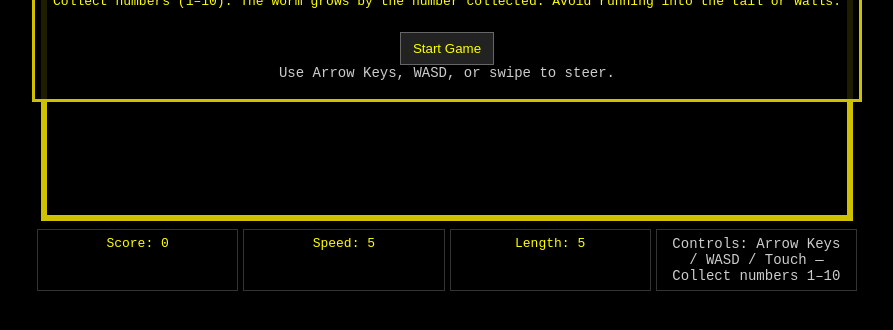
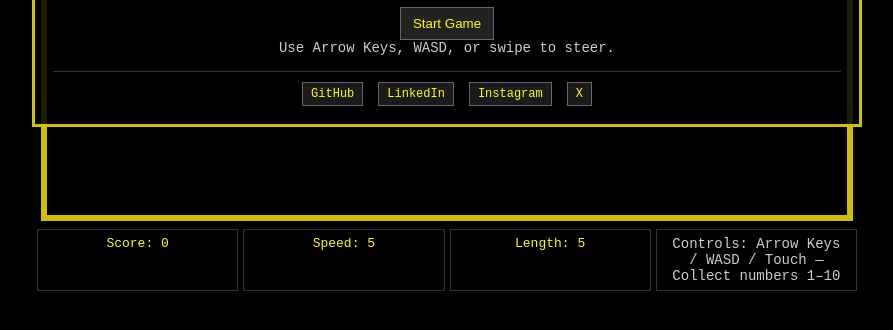
Before and after one commit to MitchyBAwesome/worm-game, a plain HTML site: page index.html in a window 1280 px wide. Shown: the part 390-720 px from the top of the page, without its empty margins (193-1086 px from the left). Drawn offline with Linux system fonts and the light colour scheme.

Commit message:
adding social links

```diff
--- a/index.html
+++ b/index.html
@@ -25,6 +25,13 @@
             <p>Collect numbers (1–10). The worm grows by the number collected. Avoid running into the tail or walls.</p>
             <button id="startBtn">Start Game</button>
             <div class="small">Use Arrow Keys, WASD, or swipe to steer.</div>
+
+            <div class="social-links">
+                <a href="https://github.com/MitchyBAwesome/worm-game" target="_blank" rel="noopener">GitHub</a>
+                <a href="https://www.linkedin.com/in/mitchellbeaumont/" target="_blank" rel="noopener">LinkedIn</a>
+                <a href="https://www.instagram.com/mitchymcmitchface/" target="_blank" rel="noopener">Instagram</a>
+                <a href="https://x.com/mitchybgood" target="_blank" rel="noopener">X</a>
+            </div>
         </div>
     </div>
 
--- a/styles.css
+++ b/styles.css
@@ -84,6 +84,32 @@ button:hover {
   color: #ccc;
 }
 
+.social-links {
+  margin-top: 15px;
+  padding-top: 10px;
+  border-top: 1px solid #333;
+  display: flex;
+  gap: 15px;
+  justify-content: center;
+  flex-wrap: wrap;
+}
+
+.social-links a {
+  color: #ff0;
+  text-decoration: none;
+  padding: 4px 8px;
+  border: 1px solid #666;
+  background: rgba(34, 34, 34, 0.8);
+  font-size: 12px;
+  transition: all 0.2s ease;
+}
+
+.social-links a:hover {
+  background: #333;
+  border-color: #cfc000;
+  color: #cfc000;
+}
+
 /* Mobile Full-Screen - All orientations */
 @media (max-width: 768px), (max-height: 768px) {
   html, body {
@@ -159,4 +185,14 @@ button:hover {
   #overlay .panel .small {
     font-size: 12px !important;
   }
+
+  .social-links {
+    gap: 8px !important;
+    margin-top: 10px !important;
+  }
+
+  .social-links a {
+    font-size: 11px !important;
+    padding: 3px 6px !important;
+  }
 }
```
